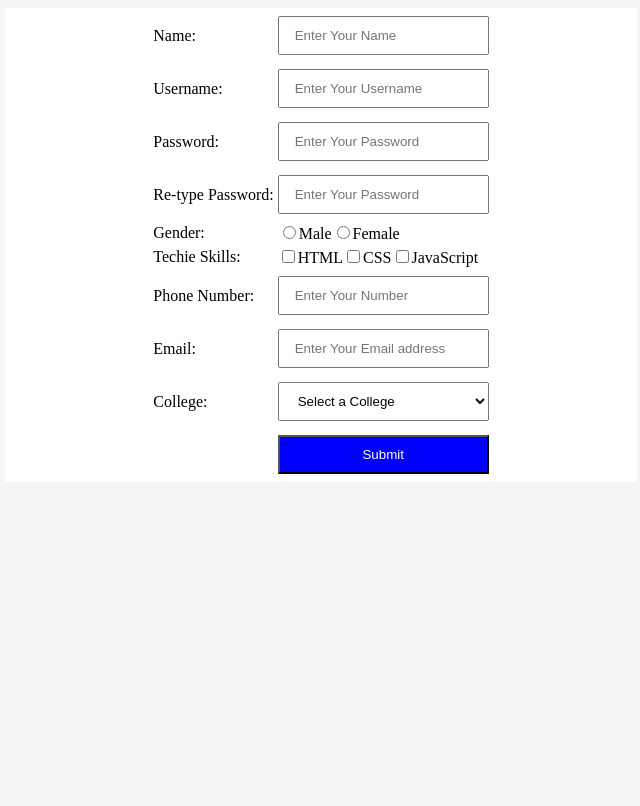
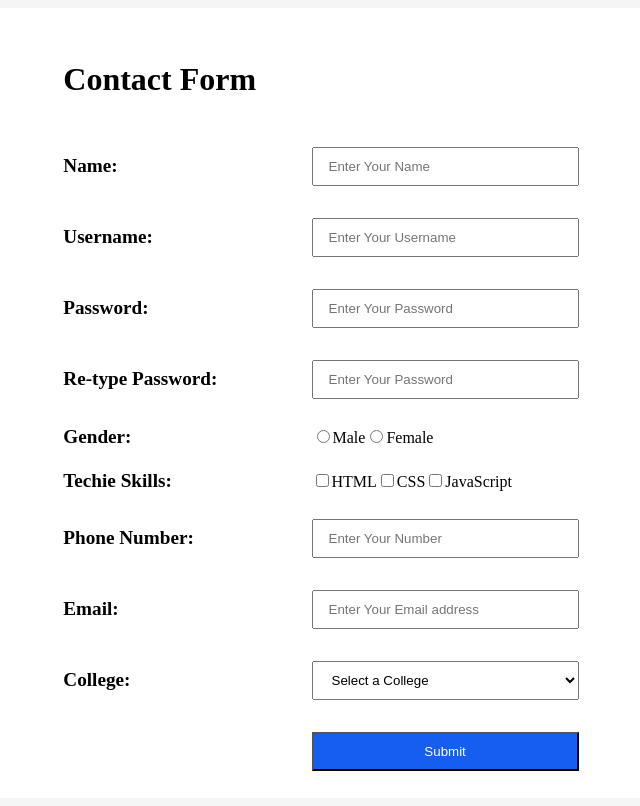
Before and after one commit to biroue10/JUST-THE-PROJECT, a plain HTML site: page form.html in a window 1280 px wide. Shown: the whole page, without its empty margins (319-959 px from the left). Drawn offline with Linux system fonts and the light colour scheme.

Commit message:
Final commit

```diff
--- a/assets/css/style3.css
+++ b/assets/css/style3.css
@@ -1,32 +1,45 @@
 .container{
     margin: auto;
     background-color: white;
-    width: 50%;
+    width: 55%;
+    padding-top: 20px;
+    padding-bottom: 10px;
+
 }
 form table{
     margin: auto;
-
+    width: 75%;
 }
 label{
     text-align: left;
+    font-weight: bold;
+    font-size: 1.2rem;
 }
 
-input[type = text], input[type = number], input[type = email], input[type = password], select, input[type = submit]{
-    width: 100%;
-    padding: 10px 15px;
-    margin: 5px 0;
-    box-sizing: border-box;
- }
  .bouton{
     text-align: center;
+    border: none;
+
  }
  .bouton input{
     width: 100%;
     cursor: pointer;
-    background-color: blue;
+    background-color: #155eef;
     color: white;
 
  }
  body {
     background-color:whitesmoke
  }
+ table td{
+    padding-top: 10px;
+    padding-bottom: 10px;
+    text-align: left;
+
+ }
+ input[type = text], input[type = password], input[type = submit], input[type = number], input[type = email], select{
+    width: 100%;
+    box-sizing: border-box;
+    padding: 10px 15px;
+    margin: 5px 0;
+ }
--- a/form.html
+++ b/form.html
@@ -9,8 +9,13 @@
 </head>
 <body>
     <div class="container">
+
         <form action="">
             <table>
+                <tr>
+                    <td><h1>Contact Form</h1></td>
+                    <td></td>
+                </tr>
            <tr>
            <td>
             <label for="name">Name: </label>
@@ -52,10 +57,10 @@
             </td>
            </tr>
            <tr>
-            <td class="colonne">
+            <td>
                 <label for="stack">Techie Skills: </label>
             </td>
-            <td class="colonne">
+            <td>
             <input type="checkbox" name="stack">HTML<input type="checkbox" name="stack">CSS<input type="checkbox" name="stack">JavaScript
             </td>
            </tr>
```
